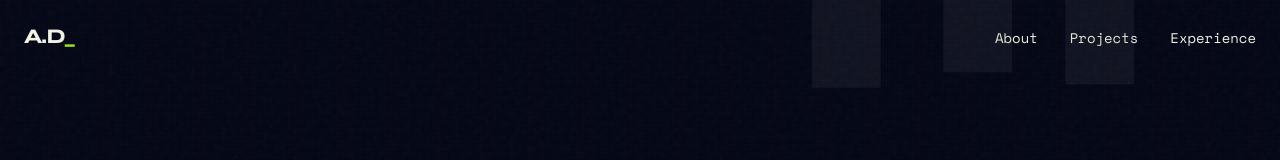
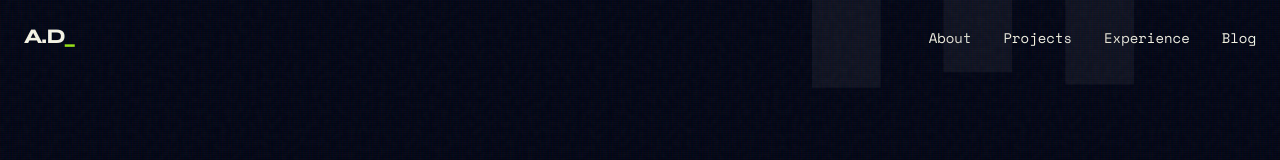
Before and after one commit to akhildaphara/akhildaphara.github.io, a React (Vite) app: page / in a window 1280 px wide. Shown: the top 160 px of the page. Built offline with nearby package versions, Linux system fonts and the light colour scheme.

Commit message:
add blog and github link

```diff
--- a/src/App.tsx
+++ b/src/App.tsx
@@ -72,6 +72,7 @@
           <a href="#about" className="hover:text-lime-400 transition-colors">About</a>
           <a href="#projects" className="hover:text-lime-400 transition-colors">Projects</a>
           <a href="#experience" className="hover:text-lime-400 transition-colors">Experience</a>
+          <a href="https://akhildaphara.hashnode.dev/" target='_blank' rel="noreferrer" className="hover:text-lime-400 transition-colors">Blog</a>
         </div>
       </nav>
 
@@ -439,6 +440,9 @@
             <a href="https://linkedin.com/in/akhildaphara" target="_blank" rel="noreferrer"  className="text-slate-300 hover:text-lime-400 transition-colors">
               <svg xmlns="http://www.w3.org/2000/svg" width="24" height="24" viewBox="0 0 24 24" fill="none" stroke="currentColor" strokeWidth="2" strokeLinecap="round" strokeLinejoin="round"><path d="M16 8a6 6 0 0 1 6 6v7h-4v-7a2 2 0 0 0-2-2 2 2 0 0 0-2 2v7h-4v-7a6 6 0 0 1 6-6z"></path><rect x="2" y="9" width="4" height="12"></rect><circle cx="4" cy="4" r="2"></circle></svg>
             </a>
+            <a href="https://github.com/akhildaphara" target="_blank" rel="noreferrer" className="text-slate-300 hover:text-lime-400 transition-colors">
+              <svg xmlns="http://www.w3.org/2000/svg" width="24" height="24" viewBox="0 0 24 24" fill="none" stroke="currentColor" strokeWidth="2" strokeLinecap="round" strokeLinejoin="round"><path d="M9 19c-5 1.5-5-2.5-7-3m14 6v-3.87a3.37 3.37 0 0 0-.94-2.61c3.14-.35 6.44-1.54 6.44-7A5.44 5.44 0 0 0 20 4.77 5.07 5.07 0 0 0 19.91 1S18.73.65 16 2.48a13.38 13.38 0 0 0-7 0C6.27.65 5.09 1 5.09 1A5.07 5.07 0 0 0 5 4.77a5.44 5.44 0 0 0-1.5 3.78c0 5.42 3.3 6.61 6.44 7A3.37 3.37 0 0 0 9 18.13V22"></path></svg>
+            </a>
             <a href="mailto:akhildaphara@gmail.com"  className="text-slate-300 hover:text-cyan-400 transition-colors">
               <Mail size={24} />
             </a>
```
